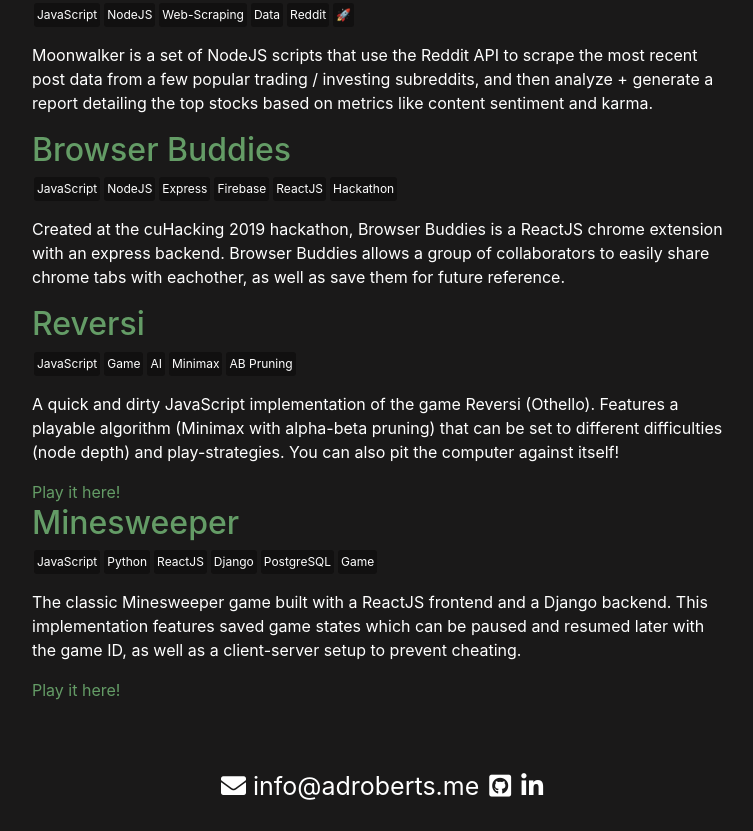
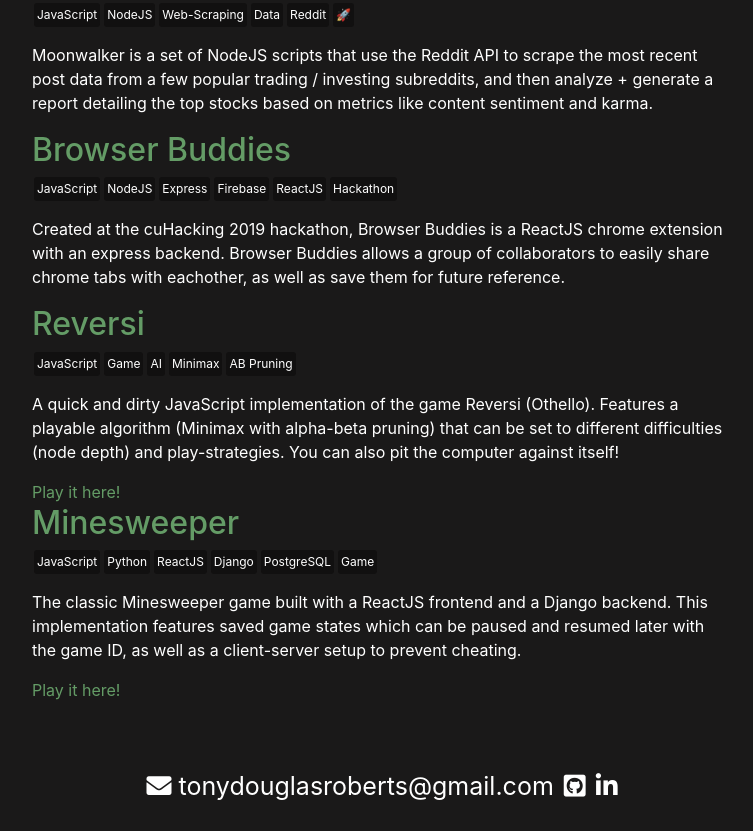
Before and after one commit to anthonydroberts/Personal-Website, a plain HTML site: page index.html in a window 1280 px wide. Shown: the part 1916-2747 px from the top of the page, without its empty margins (258-1011 px from the left). Drawn offline with Linux system fonts and the light colour scheme.

Commit message:
new email footer

```diff
--- a/index.html
+++ b/index.html
@@ -158,7 +158,7 @@
     <div class="contact" id="contact-page">
         <div class = "caption text-center p-3" id="contact-wrapper">
             <div id = contact-list>
-                    <a href = "mailto:info@adroberts.me" id = "contact-list-link"><i class="fas fa-envelope"></i> info@adroberts.me</a>
+                    <a href = "mailto:tonydouglasroberts@gmail.com" id = "contact-list-link"><i class="fas fa-envelope"></i> tonydouglasroberts@gmail.com</a>
                     <a href = "https://github.com/anthonydroberts" target="_blank" id = "contact-list-link"><i class="fab fa-github-square"></i></a>
                     <a href = "https://www.linkedin.com/in/anthony-roberts-a63753139/" target="_blank" id = "contact-list-link"><i class="fab fa-linkedin-in"></i></a>
             </div>
```
